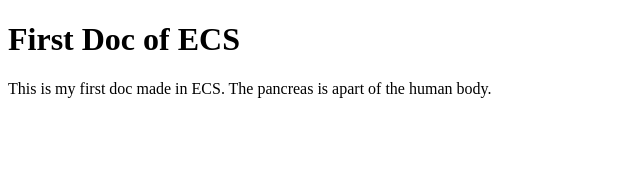
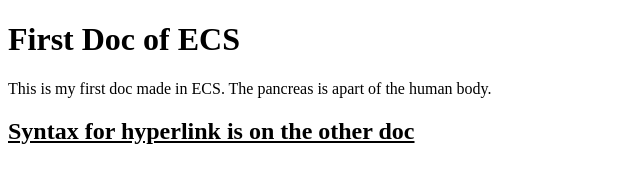
Before and after one commit to ns4044/exploring-cs, a plain HTML site: page index.html in a window 1280 px wide. Shown: the whole page, without its empty margins (0-640 px from the left). Drawn offline with Linux system fonts and the light colour scheme.

Commit message:
Update index.html

```diff
--- a/index.html
+++ b/index.html
@@ -3,5 +3,6 @@
  <body>
  <h1>First Doc of ECS</h1>
  <p>This is my first doc made in ECS. The pancreas is apart of the human body.</p>
+  <u><h2>Syntax for hyperlink is on the other doc</h2></u>
  </body>
 </html>
```
